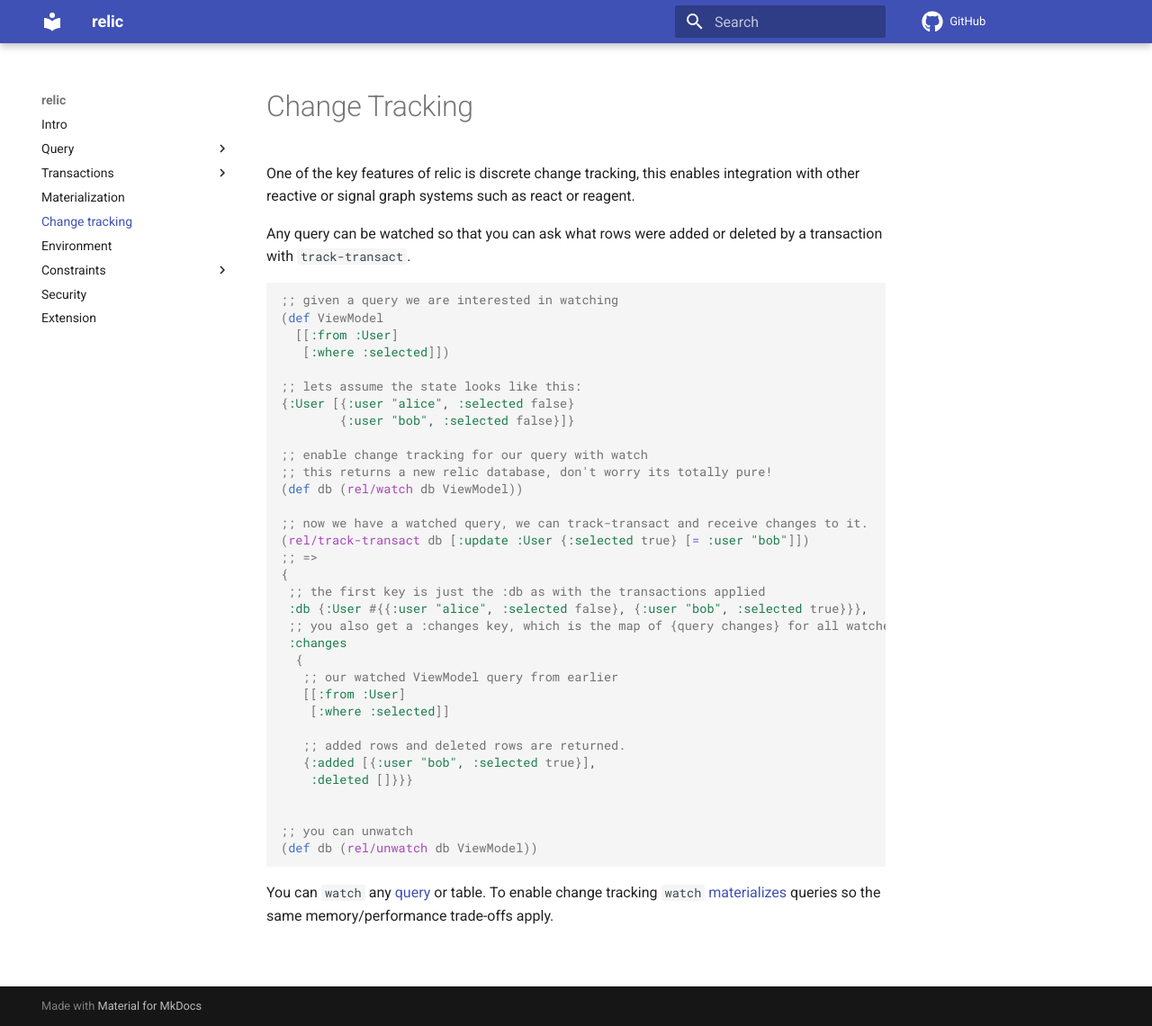
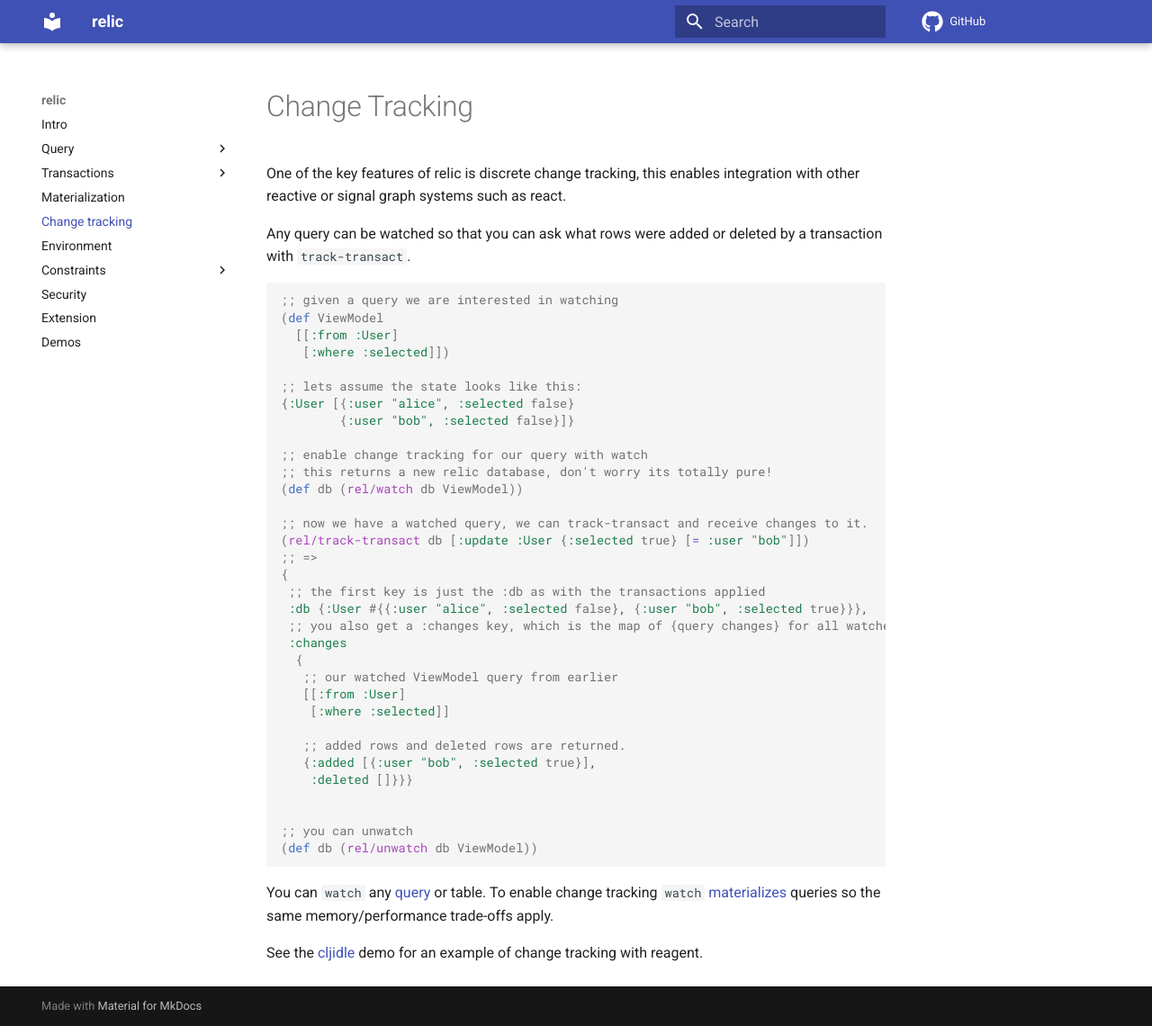
Before and after one commit to wotbrew/relic, an MkDocs documentation site: the page built from doc/change-tracking.md, in a window 1280 px wide and 1140 px high. Shown: the whole window at 90% size. Built offline with MkDocs 1.6.1 and Material for MkDocs 9.7.7, drawn with Linux system fonts in a browser that asks for light colours; comment, search, counter and statistics services are not loaded.

Commit message:
add demos section to docs

```diff
--- a/doc/change-tracking.md
+++ b/doc/change-tracking.md
@@ -1,7 +1,7 @@
 # Change Tracking
 
 One of the key features of relic is discrete change tracking, this enables integration with other reactive or signal graph
-systems such as react or reagent.
+systems such as react.
 
 Any query can be watched so that you can ask what rows were added or deleted by a transaction with `track-transact`.
 
@@ -43,3 +43,5 @@ Any query can be watched so that you can ask what rows were added or deleted by
 
 You can `watch` any [query](query.md) or table.
 To enable change tracking `watch` [materializes](materialization.md) queries so the same memory/performance trade-offs apply.
+
+See the [cljidle](demos.md) demo for an example of change tracking with reagent.
--- a/mkdocs.yml
+++ b/mkdocs.yml
@@ -75,6 +75,7 @@ nav:
     - :constrain: constrain.md
   - Security: security.md
   - Extension: extension.md
+  - Demos: demos.md
 theme:
   name: material
   icon:
```
Also changed, not shown: doc/demos.md (added, +8 -0 lines).
